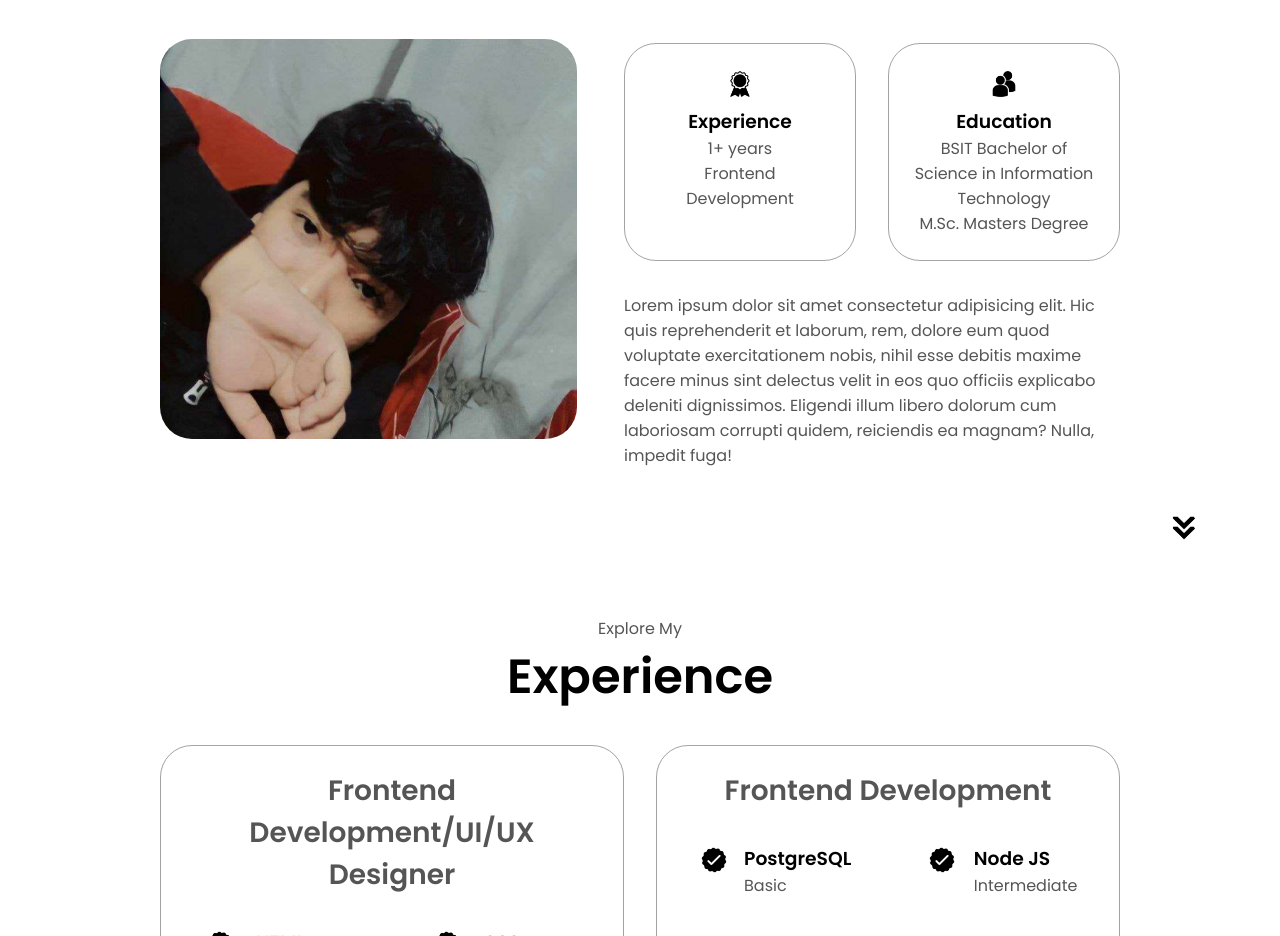
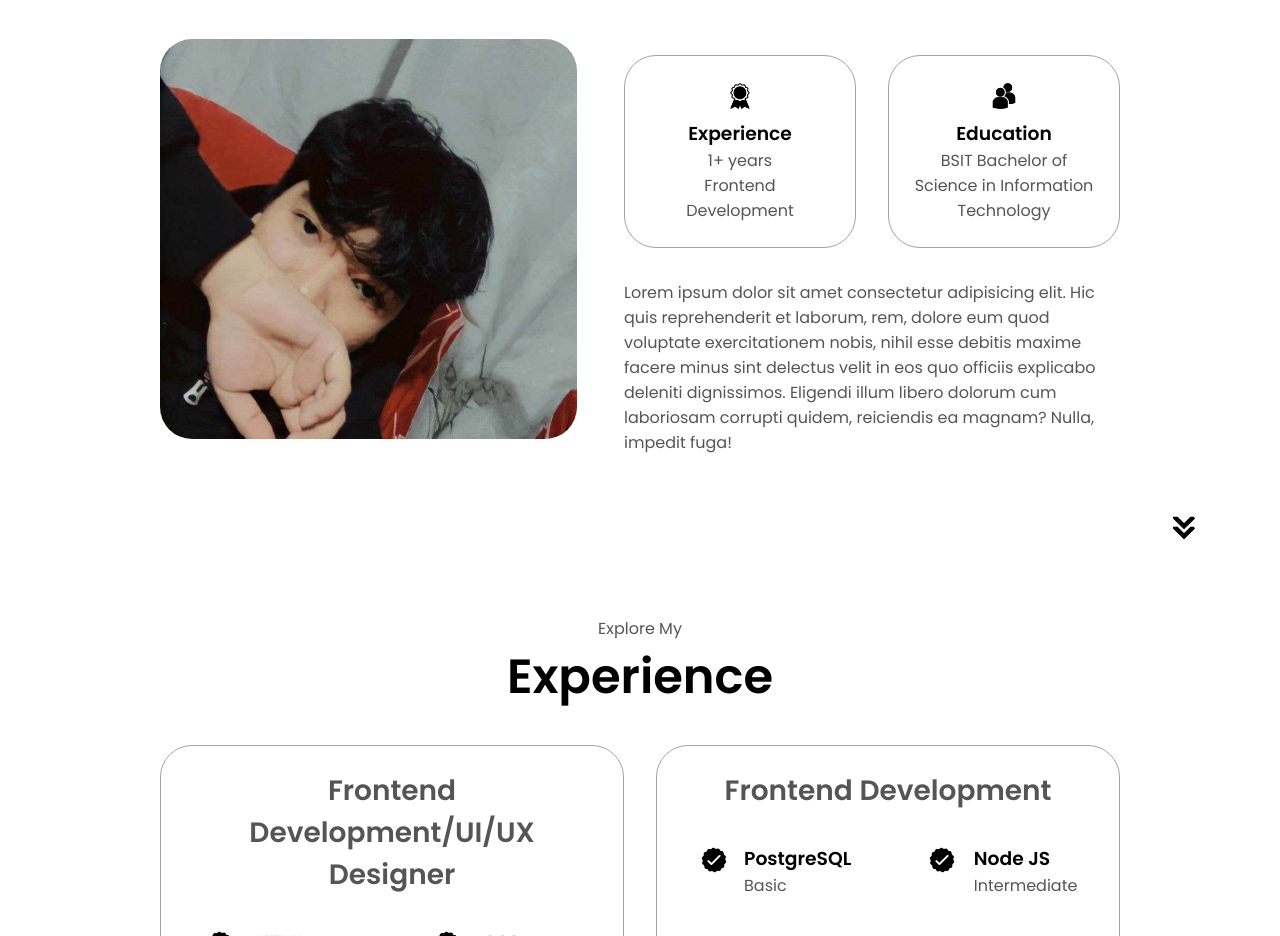
Before and after one commit to Ryotaa20/NIKO.IO, a plain HTML site: page index.html in a window 1280 px wide. Shown: the part 1080-2016 px from the top of the page. Drawn offline with Linux system fonts and the light colour scheme.

Commit message:
Update index.html

```diff
--- a/index.html
+++ b/index.html
@@ -93,7 +93,7 @@
                 class="icon"
               />
               <h3>Education</h3>
-              <p>BSIT  Bachelor of Science in Information Technology<br />M.Sc. Masters Degree</p>
+              <p>BSIT  Bachelor of Science in Information Technology</p>
             </div>
           </div>
           <div class="text-container">
```
